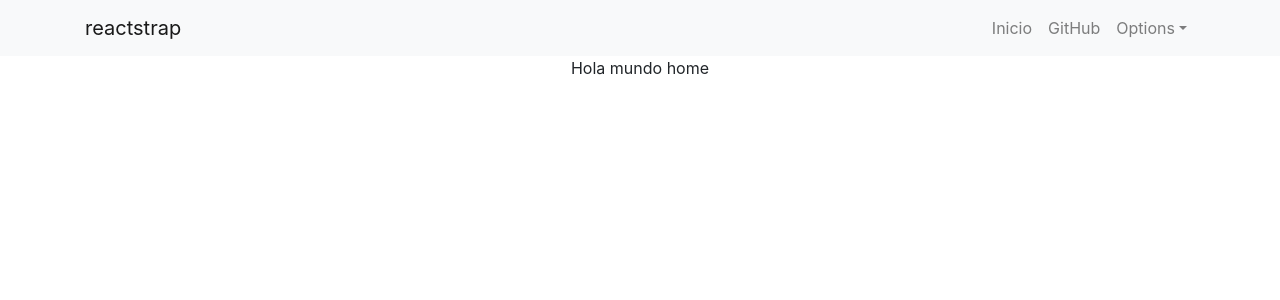
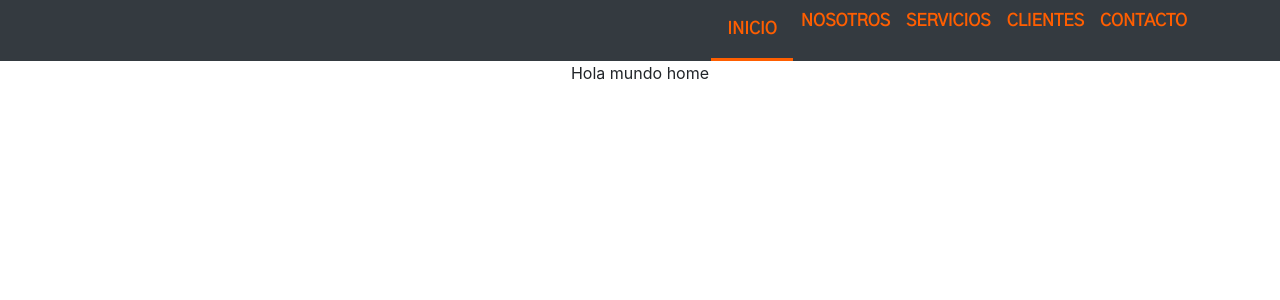
Before and after one commit to OscarCode9/totalConsultant, a React (Create React App) app: page / in a window 1280 px wide. Shown: the top 300 px of the page. Built offline with nearby package versions, Linux system fonts and the light colour scheme.

Commit message:
Add nav style

```diff
--- a/public/index.html
+++ b/public/index.html
@@ -10,6 +10,7 @@
     -->
     <link rel="manifest" href="%PUBLIC_URL%/manifest.json">
     <link rel="shortcut icon" href="%PUBLIC_URL%/favicon.ico">
+    <link href="https://fonts.googleapis.com/css?family=Gothic+A1" rel="stylesheet">
     <!--
       Notice the use of %PUBLIC_URL% in the tags above.
       It will be replaced with the URL of the `public` folder during the build.
--- a/src/App.css
+++ b/src/App.css
@@ -1,3 +1,11 @@
+@font-face {
+  font-family: 'Helvetica';
+  font-style: normal;
+  font-weight: 400;
+  src:
+    url(./Font/HELR45W.ttf) format('ttf')
+}
+
 .App {
   text-align: center;
 }
--- a/src/Components/Header/index.js
+++ b/src/Components/Header/index.js
@@ -2,19 +2,14 @@ import React from 'react';
 import {
 	Collapse,
 	Navbar,
-	NavbarToggler,
-	NavbarBrand,
 	Nav,
 	NavItem,
 	NavLink,
-	UncontrolledDropdown,
-	DropdownToggle,
-	DropdownMenu,
-	Container,
-	DropdownItem
+	Container
 } from 'reactstrap';
 
 import { Link } from 'react-router-dom';
+import { linkStyle } from './styles'
 
 export default class Example extends React.Component {
 	constructor(props) {
@@ -34,35 +29,30 @@ export default class Example extends React.Component {
 		return (
 			<div>
 
-				<Navbar color="light" light expand="md">
+				<Navbar style= {{padding: '0px'}} color="dark" light expand="md">
 					<Container>
-						<NavbarBrand href="/">reactstrap</NavbarBrand>
-						<NavbarToggler onClick={this.toggle} />
+
 						<Collapse isOpen={this.state.isOpen} navbar>
 							<Nav className="ml-auto" navbar>
-								<NavItem>
-									<NavLink tag={Link} to="/">Inicio</NavLink>
+								<NavItem style = {{borderBottom: '3px solid rgb(255, 94, 0)', padding: '8px'}}  >
+									<NavLink style ={linkStyle}
+										tag={Link}
+										to="/">
+										INICIO
+									</NavLink>
 								</NavItem>
 								<NavItem>
-									<NavLink href="https://github.com/reactstrap/reactstrap">GitHub</NavLink>
+									<NavLink style ={linkStyle} tag={Link} to="/">NOSOTROS</NavLink>
 								</NavItem>
-								<UncontrolledDropdown nav inNavbar>
-									<DropdownToggle nav caret>
-										Options
-                </DropdownToggle>
-									<DropdownMenu right>
-										<DropdownItem>
-											Option 1
-                  </DropdownItem>
-										<DropdownItem>
-											Option 2
-                  </DropdownItem>
-										<DropdownItem divider />
-										<DropdownItem>
-											Reset
-                  </DropdownItem>
-									</DropdownMenu>
-								</UncontrolledDropdown>
+								<NavItem>
+									<NavLink  style ={linkStyle}  tag={Link} to="/">SERVICIOS</NavLink>
+								</NavItem>
+								<NavItem>
+									<NavLink style ={linkStyle} tag={Link} to="/">CLIENTES</NavLink>
+								</NavItem>
+								<NavItem>
+									<NavLink style ={linkStyle} tag={Link} to="/">CONTACTO</NavLink>
+								</NavItem>
 							</Nav>
 						</Collapse>
 					</Container>
--- /dev/null
+++ b/src/Components/Header/styles.js
@@ -0,0 +1,6 @@
+export const linkStyle = {
+  color: 'rgba(255,94,0,1)',
+  fontFamily: 'Gothic A1',
+  fontSize: '17px',
+  fontWeight: 700
+}
```
Also changed, not shown: src/Font/HELR45W.ttf (added).
